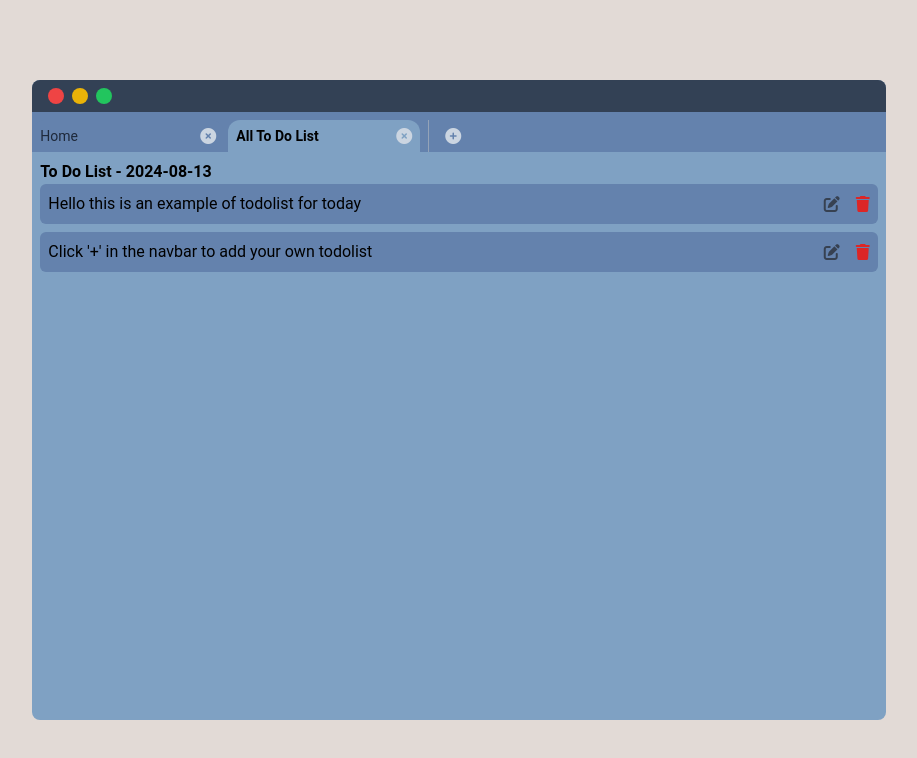
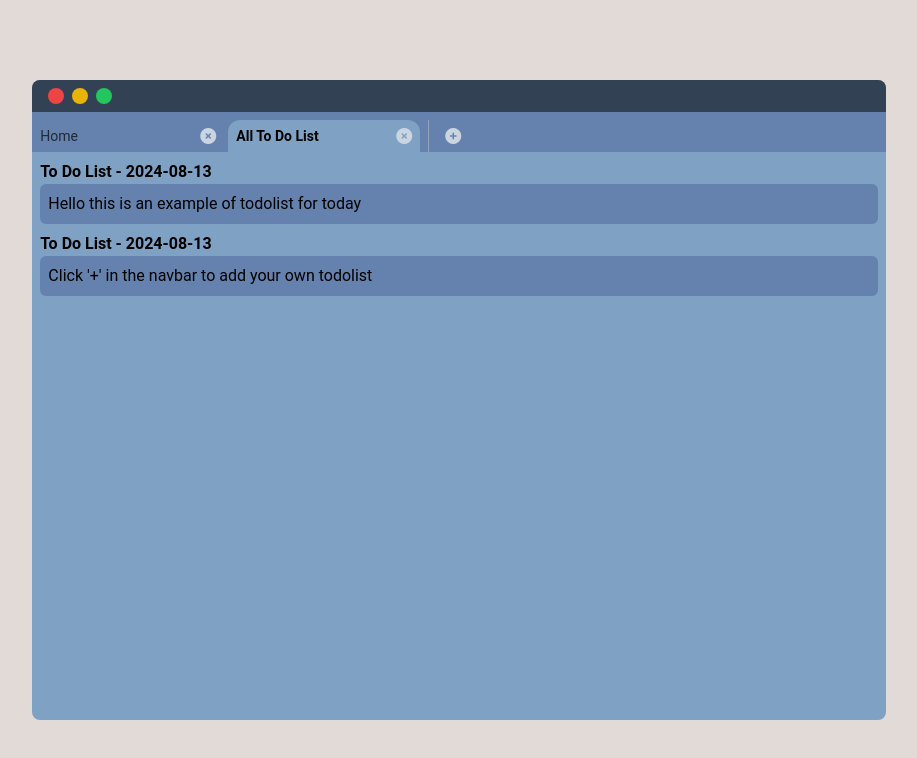
Before and after one commit to Gin-Arata/todo-list-react, a React (Vite) app: page /todolist in a window 1280 px wide. Shown: the top 758 px of the page, without its empty margins (181-1098 px from the left). Built offline with nearby package versions, Linux system fonts and the light colour scheme.

Commit message:
Add handling if localstorage is empty

```diff
--- a/src/pages/HomePage.jsx
+++ b/src/pages/HomePage.jsx
@@ -5,13 +5,15 @@ import {
   getTodoListToday,
   getTodoListTomorrow,
 } from "../services/todoListHome";
-import { getTodoListExample } from "../services/getAllTodoList";
+import { getAllTodoList, getTodoListExample } from "../services/getAllTodoList";
 
 const HomePage = () => {
+  const [allTodoList] = useState(getAllTodoList);
   const [todolistToday] = useState(getTodoListToday);
   const [todolistTomorrow] = useState(getTodoListTomorrow);
   const [exampleTodoList] = useState(getTodoListExample);
 
+  if (allTodoList && allTodoList.length > 0) {
     return (
       <BackgroundLayout titleNavbar="home">
         {() => (
@@ -25,16 +27,7 @@ const HomePage = () => {
                   </CardTodoList>
                 ))}
               </>
-          ) : (
-            <>
-              <p className="text-md font-semibold">To Do List - Today</p>
-              {exampleTodoList.map((todolist, index) => (
-                <CardTodoList classname="mb-2" key={index}>
-                  {todolist.task}
-                </CardTodoList>
-              ))}
-            </>
-          )}
+            ) : null}
 
             {todolistTomorrow && todolistTomorrow.length > 0 ? (
               <>
@@ -50,6 +43,22 @@ const HomePage = () => {
         )}
       </BackgroundLayout>
     );
+  } else {
+    return (
+      <BackgroundLayout titleNavbar="home">
+        {() => (
+          <>
+            <p className="text-md font-semibold">To Do List - Today</p>
+            {exampleTodoList.map((todolist, index) => (
+              <CardTodoList classname="mb-2" key={index}>
+                {todolist.task}
+              </CardTodoList>
+            ))}
+          </>
+        )}
+      </BackgroundLayout>
+    );
+  }
 };
 
 export default HomePage;
--- a/src/pages/ToDoListPage.jsx
+++ b/src/pages/ToDoListPage.jsx
@@ -2,20 +2,25 @@ import { useState } from "react";
 import CardTodoList from "../Components/Fragments/CardTodoList";
 import BackgroundLayout from "../Components/Layouts/BackgroundLayout";
 import ModalDeleteList from "../Components/Layouts/ModalDeleteList";
-import { getAllTodoList } from "../services/getAllTodoList";
+import { getAllTodoList, getTodoListExample } from "../services/getAllTodoList";
 
 const ToDoListPage = () => {
   const [modal, setModal] = useState(false);
   const [todoList] = useState(getAllTodoList);
+  const [exampleTodoList] = useState(getTodoListExample);
 
-  const groupedTodos = todoList.reduce((acc, todo) => {
-    if(!acc[todo.date]) {
+  let groupedTodos = [];
+
+  if (todoList && todoList.length > 0) {
+    groupedTodos = todoList.reduce((acc, todo) => {
+      if (!acc[todo.date]) {
         acc[todo.date] = [];
       }
 
       acc[todo.date].push(todo);
       return acc;
     }, []);
+  }
 
   const openModal = () => {
     setModal(true);
@@ -25,6 +30,7 @@ const ToDoListPage = () => {
     setModal(false);
   };
 
+  if (todoList && todoList.length > 0) {
     return (
       <BackgroundLayout titleNavbar="todolist">
         {(backgroundLayoutRef) => (
@@ -55,6 +61,26 @@ const ToDoListPage = () => {
         )}
       </BackgroundLayout>
     );
+  } else {
+    return (
+      <BackgroundLayout titleNavbar="todolist">
+        {() => (
+          <>
+            {exampleTodoList.map((todolist, index) => (
+              <>
+                <p className="text-md font-semibold">
+                  To Do List - {todolist.date}
+                </p>
+                <CardTodoList classname="mb-2" key={index}>
+                  {todolist.task}
+                </CardTodoList>
+              </>
+            ))}
+          </>
+        )}
+      </BackgroundLayout>
+    );
+  }
 };
 
 export default ToDoListPage;
--- a/src/services/getAllTodoList.jsx
+++ b/src/services/getAllTodoList.jsx
@@ -3,7 +3,7 @@ import dataTodoList from "../data/data-todolist.json";
 const getAllTodoList = () => {
   return localStorage.getItem("todolist")
     ? JSON.parse(localStorage.getItem("todolist"))
-    : dataTodoList.todolist;
+    : null;
 };
 
 const getTodoListExample = () => {
```
Lines whose indentation alone changed are shown as unchanged.
